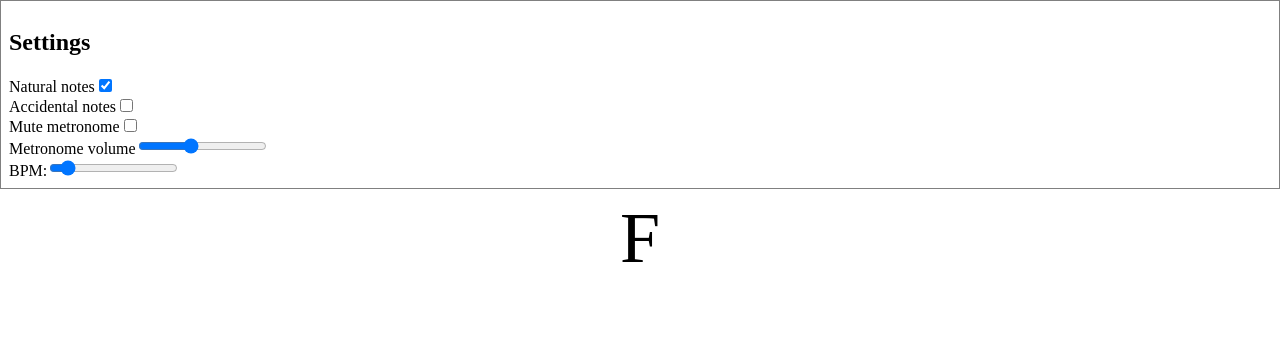
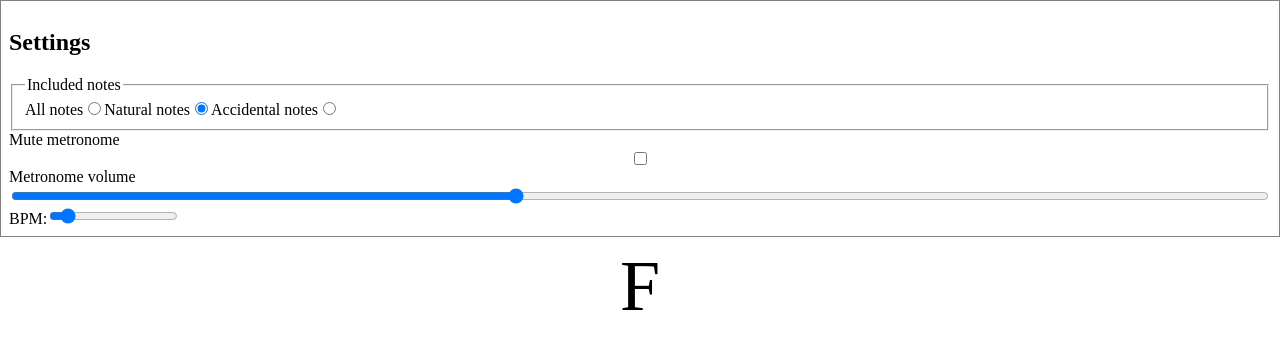
Before and after one commit to tonyanziano/learn-your-fretboard, a React app: page / in a window 1280 px wide. Shown: the top 348 px of the page. Built offline with nearby package versions, Linux system fonts and the light colour scheme.

Commit message:
Changed included notes to be a radio group

```diff
--- a/src/components/settings/AudioSettings.tsx
+++ b/src/components/settings/AudioSettings.tsx
@@ -36,17 +36,14 @@ export const AudioSettings: React.FC = () => {
 
   return (
     <>
-      <label htmlFor={muteToggleId}>
-        Mute metronome
+      <label htmlFor={muteToggleId}>Mute metronome</label>
       <input
         checked={metronomeIsMuted}
         id={muteToggleId}
         onChange={onToggleMute}
         type={'checkbox'}
       />
-      </label>
-      <label htmlFor={volumeSliderId}>
-        Metronome volume
+      <label htmlFor={volumeSliderId}>Metronome volume</label>
       <input
         id={volumeSliderId}
         max={100}
@@ -55,7 +52,6 @@ export const AudioSettings: React.FC = () => {
         type={'range'}
         value={metronomeVolumeScaledUp}
       />
-      </label>
     </>
   );
 };
--- a/src/components/settings/NoteSettings.tsx
+++ b/src/components/settings/NoteSettings.tsx
@@ -1,51 +1,62 @@
 import React, { useCallback } from 'react';
 import { useDispatch, useSelector } from 'react-redux';
-import {
-  selectAccidentalNotesEnabled,
-  selectNaturalNotesEnabled,
-} from '../../state/selectors/settings';
-import {
-  toggleAccidentalNotes,
-  toggleNaturalNotes,
-} from '../../state/slices/settings';
+import { selectIncludedNotes } from '../../state/selectors/settings';
+import { IncludedNotes, setIncludedNotes } from '../../state/slices/settings';
 
-const naturalToggleId = 'audio-settings-mute-toggle';
-const accidentalToggleId = 'audio-settings-volume-slider';
+const allRadioId = 'note-settings-all-radio';
+const naturalRadioId = 'note-settings-natural-radio';
+const accidentalRadioId = 'note-settings-accidental-radio';
+
+type RadioOption = {
+  text: string;
+  includedNotes: IncludedNotes;
+  id: string;
+};
+
+const radioOptions: RadioOption[] = [
+  {
+    text: 'All notes',
+    id: allRadioId,
+    includedNotes: IncludedNotes.All,
+  },
+  {
+    text: 'Natural notes',
+    id: naturalRadioId,
+    includedNotes: IncludedNotes.Natural,
+  },
+  {
+    text: 'Accidental notes',
+    id: accidentalRadioId,
+    includedNotes: IncludedNotes.Accidental,
+  },
+];
 
 export const NoteSettings: React.FC = () => {
-  const naturalNotesEnabled = useSelector(selectNaturalNotesEnabled);
-  const accidentalNotesEnabled = useSelector(selectAccidentalNotesEnabled);
+  const includedNotes = useSelector(selectIncludedNotes);
   const dispatch = useDispatch();
 
-  const onToggleNaturalNotesEnabled = useCallback(() => {
-    dispatch(toggleNaturalNotes());
-  }, []);
-
-  const onToggleAccidentalNotesEnabled = useCallback(() => {
-    dispatch(toggleAccidentalNotes());
+  const onChangeRadioOption = useCallback((selection: IncludedNotes) => {
+    dispatch(setIncludedNotes(selection));
   }, []);
 
   return (
-    <>
-      {/* TODO: change these to a radio group because you shouldn't be able to have 0 available notes */}
-      <label htmlFor={naturalToggleId}>
-        Natural notes
-        <input
-          checked={naturalNotesEnabled}
-          id={naturalToggleId}
-          onChange={onToggleNaturalNotesEnabled}
-          type={'checkbox'}
-        />
-      </label>
-      <label htmlFor={accidentalToggleId}>
-        Accidental notes
-        <input
-          checked={accidentalNotesEnabled}
-          id={accidentalToggleId}
-          onChange={onToggleAccidentalNotesEnabled}
-          type={'checkbox'}
-        />
-      </label>
-    </>
+    <fieldset>
+      <legend>Included notes</legend>
+      {radioOptions.map(option => {
+        const onChange = () => onChangeRadioOption(option.includedNotes);
+
+        return (
+          <span>
+            <label htmlFor={option.id}>{option.text}</label>
+            <input
+              checked={includedNotes === option.includedNotes}
+              id={option.id}
+              onChange={onChange}
+              type={'radio'}
+            />
+          </span>
+        );
+      })}
+    </fieldset>
   );
 };
--- a/src/hooks/useCurrentNote.ts
+++ b/src/hooks/useCurrentNote.ts
@@ -6,10 +6,8 @@ import {
   selectMetronomeIsMuted,
   selectMetronomeVolume,
 } from '../state/selectors/metronome';
-import {
-  selectAccidentalNotesEnabled,
-  selectNaturalNotesEnabled,
-} from '../state/selectors/settings';
+import { selectIncludedNotes } from '../state/selectors/settings';
+import { IncludedNotes } from '../state/slices/settings';
 
 /** Returns the current note and plays metronome audio */
 export const useCurrentNote = () => {
@@ -17,23 +15,20 @@ export const useCurrentNote = () => {
   const bpm = useSelector(selectBPM);
   const metronomeVolume = useSelector(selectMetronomeVolume);
   const metronomeIsMuted = useSelector(selectMetronomeIsMuted);
-  const naturalNotesEnabled = useSelector(selectNaturalNotesEnabled);
-  const accidentalNotesEnabled = useSelector(selectAccidentalNotesEnabled);
+  const includedNotes = useSelector(selectIncludedNotes);
   const currentInterval = useRef<NodeJS.Timer | undefined>();
   const [currentNote, setCurrentNote] = useState('');
 
   const availableNotes = useMemo(() => {
-    let notes: string[] = [];
-
-    if (naturalNotesEnabled) {
-      notes = [...NaturalNotes];
+    switch (includedNotes) {
+      case IncludedNotes.Natural:
+        return NaturalNotes;
+      case IncludedNotes.Accidental:
+        return AccidentalNotes;
+      default:
+        return [...NaturalNotes, ...AccidentalNotes];
     }
-    if (accidentalNotesEnabled) {
-      notes = [...notes, ...AccidentalNotes];
-    }
-
-    return notes;
-  }, [naturalNotesEnabled, accidentalNotesEnabled]);
+  }, [includedNotes]);
 
   const bpmInMs = useMemo(() => {
     return (60 / bpm) * 1000;
--- a/src/state/selectors/settings.ts
+++ b/src/state/selectors/settings.ts
@@ -3,12 +3,7 @@ import { RootState } from '../store';
 
 const selectSettingsState = (state: RootState) => state.settings;
 
-export const selectAccidentalNotesEnabled = createSelector(
+export const selectIncludedNotes = createSelector(
   selectSettingsState,
-  state => state.accidentalNotes
+  state => state.includedNotes
 );
-
-export const selectNaturalNotesEnabled = createSelector(
-  selectSettingsState,
-  state => state.naturalNotes
-);
--- a/src/state/slices/settings.ts
+++ b/src/state/slices/settings.ts
@@ -1,27 +1,27 @@
-import { createSlice } from '@reduxjs/toolkit';
+import { createSlice, PayloadAction } from '@reduxjs/toolkit';
+
+export enum IncludedNotes {
+  All,
+  Natural,
+  Accidental,
+}
 
 type SettingsState = {
-  naturalNotes: boolean;
-  accidentalNotes: boolean;
+  includedNotes: IncludedNotes;
 };
 
 const initialState: SettingsState = {
-  naturalNotes: true,
-  accidentalNotes: false,
+  includedNotes: IncludedNotes.Natural,
 };
 
 export const settingsSlice = createSlice({
   name: 'settings',
   initialState,
   reducers: {
-    toggleNaturalNotes: state => {
-      state.naturalNotes = !state.naturalNotes;
-    },
-    toggleAccidentalNotes: state => {
-      state.accidentalNotes = !state.accidentalNotes;
+    setIncludedNotes: (state, action: PayloadAction<IncludedNotes>) => {
+      state.includedNotes = action.payload;
     },
   },
 });
 
-export const { toggleNaturalNotes, toggleAccidentalNotes } =
-  settingsSlice.actions;
+export const { setIncludedNotes } = settingsSlice.actions;
```
Lines whose indentation alone changed are shown as unchanged.
